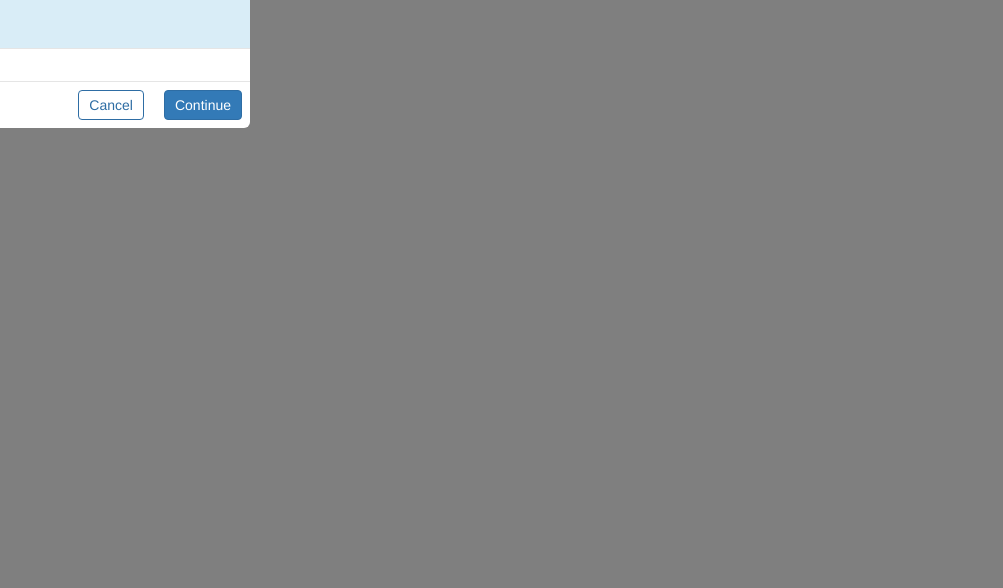
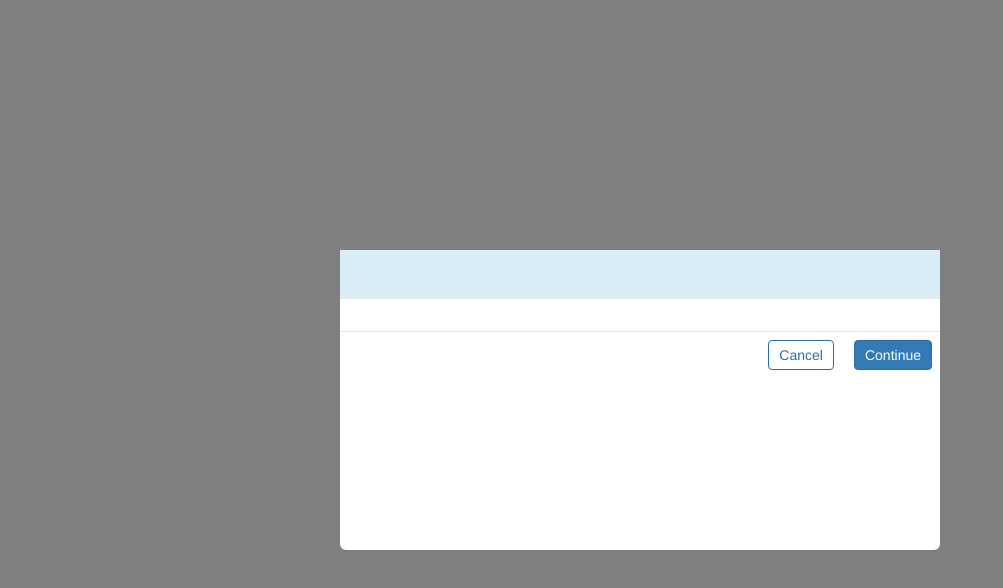
Before and after one commit to NewsFun/dev, a Vue app: page / in a window 1280 px wide. Shown: the top 588 px of the page, without its empty margins (0-1003 px from the left). Built offline with nearby package versions, Linux system fonts and the light colour scheme.

Commit message:
add popup cover

```diff
--- a/src/App.vue
+++ b/src/App.vue
@@ -1,7 +1,6 @@
 <template>
   <div id="app">
     <router-view/>
-    <div class="orz-cover"></div>
   </div>
 </template>
 
--- a/src/assets/scss/orz.scss
+++ b/src/assets/scss/orz.scss
@@ -424,15 +424,4 @@ a {
     margin-left: auto;
     margin-right: auto;
   }
-
-  &-cover {
-    position: absolute;
-    left: 0;
-    top: 0;
-    width: 100%;
-    height: 100%;
-    background-color: $c_0;
-    opacity: 0.5;
-    z-index: 90;
-  }
 }
--- a/src/components/popup/popup-pc.scss
+++ b/src/components/popup/popup-pc.scss
@@ -5,14 +5,24 @@
     position: absolute;
     width: 100%;
     height: 100%;
-    z-index: 100;
+    z-index: 90;
+  }
+
+  &-cover {
+    width: 100%;
+    height: 100%;
+    background-color: $c_0;
+    opacity: 0.5;
   }
 
   &-wrap {
+    position: absolute;
     top: 50%;
-    width: 500px;
-    transform: translate(-50%, 0);
-    background: #fff;
+    left: 50%;
+    width: 600px;
+    height: 300px;
+    transform: translate(-50%, -50%);
+    background: $c_f;
     border-radius: 6px;
   }
 
--- a/src/components/popup/popup.vue
+++ b/src/components/popup/popup.vue
@@ -1,5 +1,6 @@
 <template>
   <div class="popup-container" v-if="popShow">
+    <div class="popup-cover"></div>
     <div class="popup-wrap">
       <div class="popup-head">
         <h1 class="title">{{title}}</h1>
```
